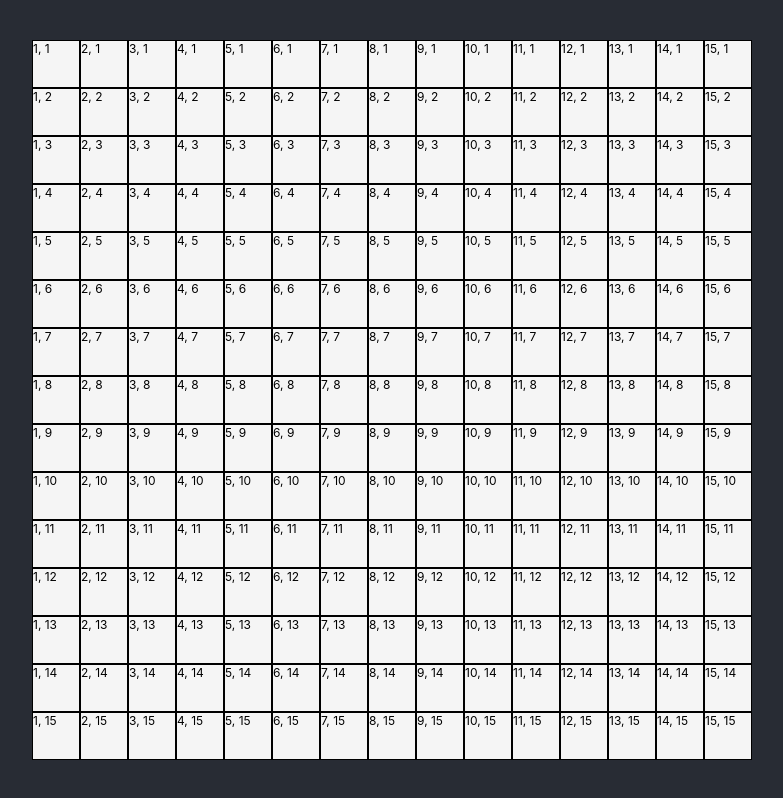
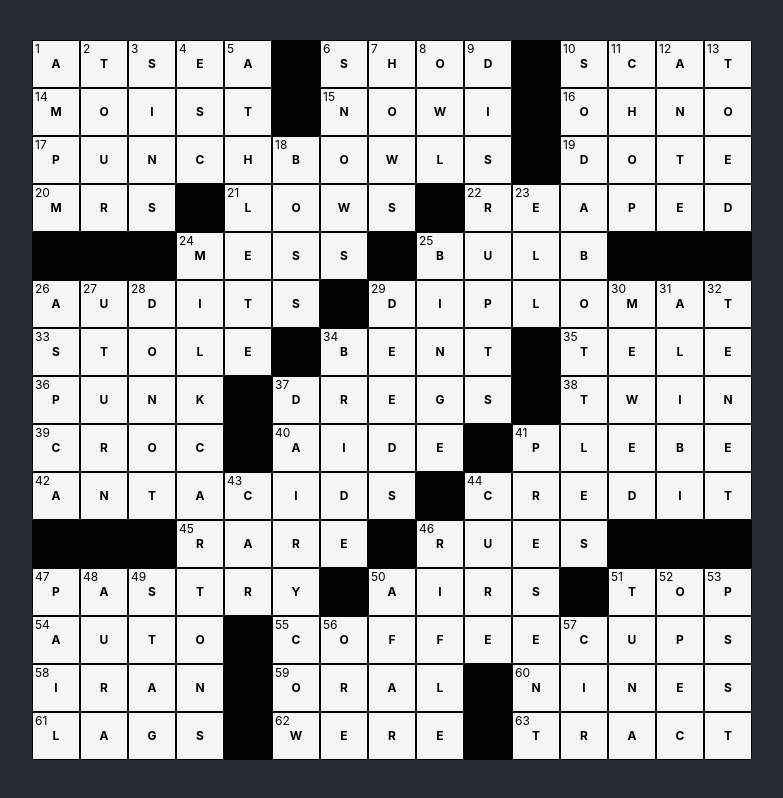
Before and after one commit to John-C-20/crossword, a React (Create React App) app: page / in a window 1280 px wide. Shown: the whole page, without its empty margins (248-1031 px from the left). Built offline with nearby package versions, Linux system fonts and the light colour scheme.

Commit message:
styled grid

```diff
--- a/components/game.js
+++ b/components/game.js
@@ -42,7 +42,7 @@ export default function Game() {
 
     return React.createElement(
         "div",
-        null,
+        { className: "game-container" },
         React.createElement(
             "div",
             { className: "grid" },
--- a/src/App.css
+++ b/src/App.css
@@ -50,3 +50,20 @@
   color: black;
   text-align: left;
 }
+
+.cell-number {
+  position: absolute;
+  margin-left: 2px;
+}
+
+.cell-letter {
+  text-align: center;
+  transform: translateY(100%);
+  font-weight: 700;
+}
+
+.cell-black {
+  background: black;
+  height: 100%;
+  width:100%;
+}
--- a/src/components/cell.jsx
+++ b/src/components/cell.jsx
@@ -8,8 +8,16 @@ export default function Cell(props) {
     const [type, setType] = useState(props.cell.type)
 
     return(
-        <div className="cell">
-            {x}, {y}
-        </div>
+            solution ?
+            <div className="cell">
+                <div className="cell-number">
+                    {number}
+                </div>
+                <div className="cell-letter">
+                    {solution}
+                </div>
+            </div> :
+            <div className="cell-black">
+            </div>
     )
 }
--- a/src/components/game.jsx
+++ b/src/components/game.jsx
@@ -23,10 +23,12 @@ export default function Game() {
     useEffect(() => getData(), []);
 
     return(
-        <div>
+        <div className="game-container">
             <div className="grid">
                 {data.cells.map(cell => <Cell cell={cell}/>)}
             </div>
+
+
         </div>
     )
 
```
Also changed, not shown: components/cell.js (+12 -5 lines).
